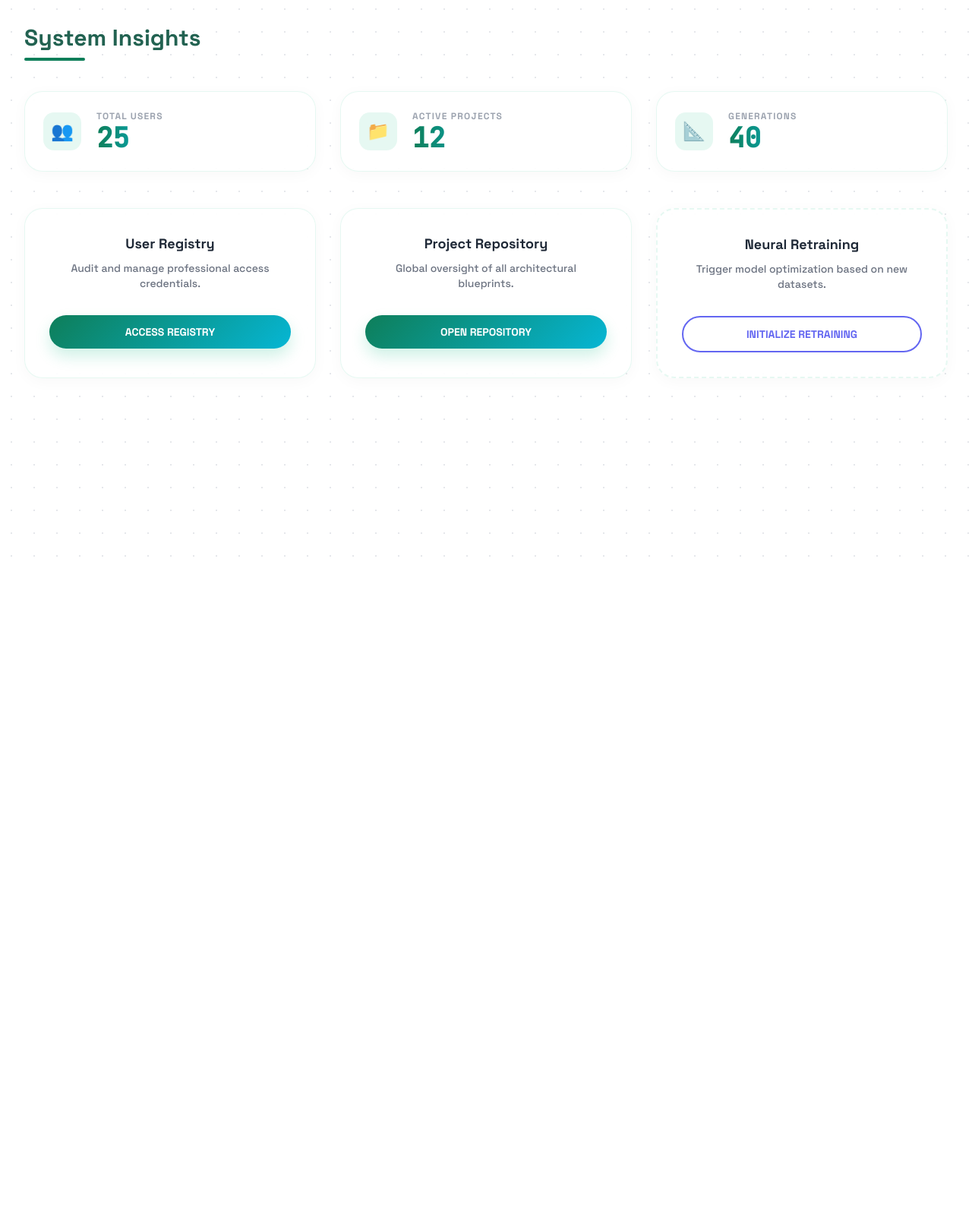
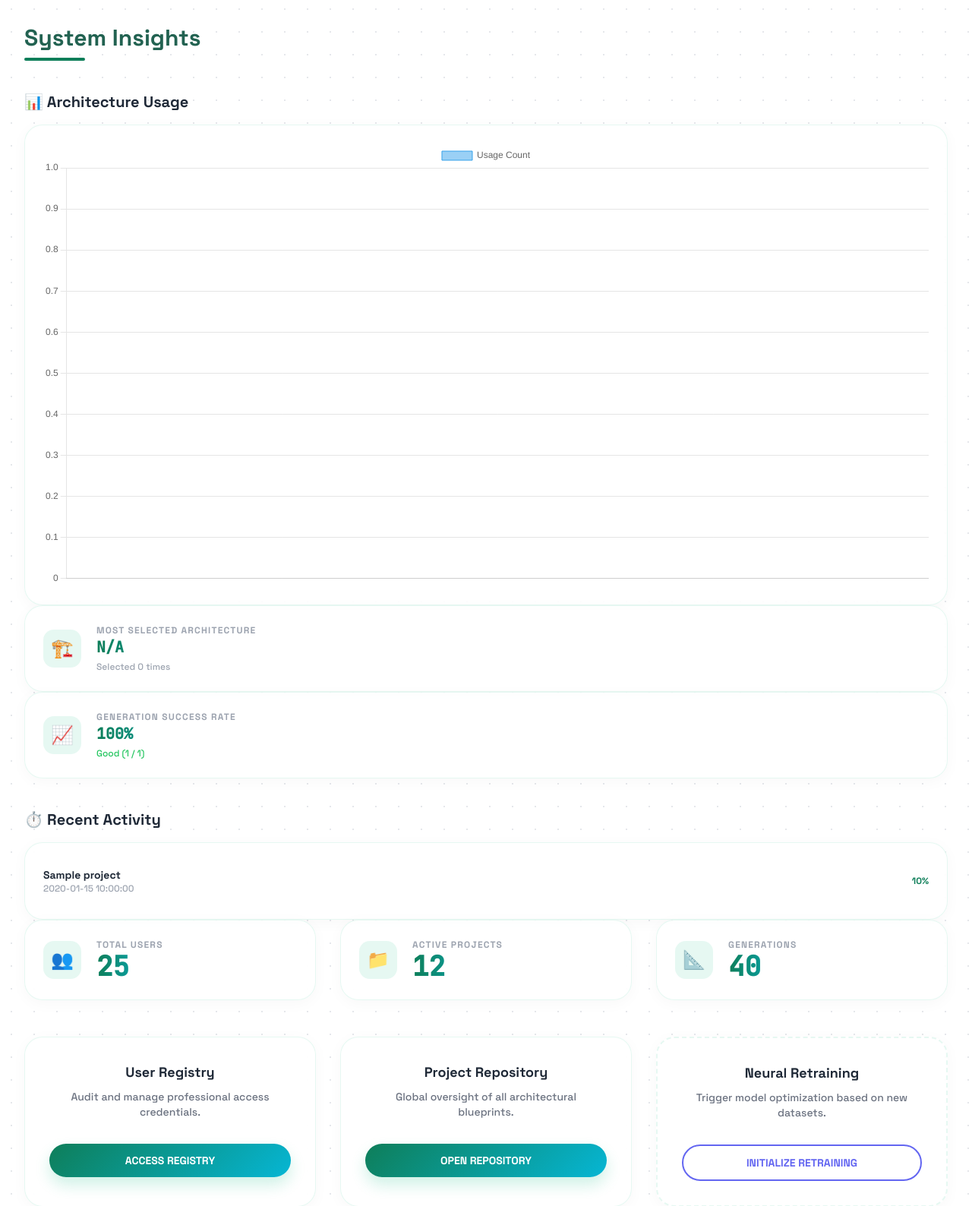
Before and after one commit to hanaAbdelwahab/GPARCHIMIND, a FastAPI app: page /Admin in a window 1280 px wide. Shown: the part 63-1651 px from the top of the page at 76% size. Before the commit the page ends 796 px from the top, so only its background shows below. Run offline with FastAPI, Linux system fonts and the light colour scheme; a database or web service that is not in the repository returns one stand-in record (values such as "Sample title"); data that the repository does not hold is empty; parts of the project's set-up code (start-up, migrations or seed data) failed here and were passed over; some libraries are stand-ins or nearby versions.

Commit message:
added karen feature in admin

```diff
--- a/main.py
+++ b/main.py
@@ -124,17 +124,121 @@ def home(request: Request):
 
 @app.get("/Admin", response_class=HTMLResponse)
 async def admin_dashboard(request: Request):
- return templates.TemplateResponse("admin.html", {"request": request})
 
+    # 📊 most selected architecture (top 1)
+    pipeline = [
+        {
+            "$match": {
+                "selected_architecture": {
+                    "$nin": ["Unknown", None, ""]
+                }
+            }
+        },
+        {
+            "$group": {
+                "_id": "$selected_architecture",
+                "count": {"$sum": 1}
+            }
+        },
+        {"$sort": {"count": -1}},
+        {"$limit": 1}
+    ]
+
+    result = list(db.hybrid_method.aggregate(pipeline))
+
+    most_arch = result[0]["_id"] if result else "N/A"
+    most_count = result[0]["count"] if result else 0
+
+    # 📈 success based on progress ≥ 70%
+    total_projects = db.projects.count_documents({})
+
+    successful_projects = db.projects.count_documents({
+        "progress": {"$gte": 70}
+    })
+
+    success_rate = 0
+    status = "Needs Improvement"
+
+    if total_projects > 0:
+        success_rate = int((successful_projects / total_projects) * 100)
+
+        if success_rate >= 70:
+            status = "Good"
+
+    # ⏱️ recent projects
+    recent_projects = list(
+        db.projects.find({}, {"_id": 0})
+        .sort("created_at", -1)
+        .limit(5)
+    )
+
+    # 📊 chart data (ALL architectures)
+    arch_pipeline = [
+        {
+            "$match": {
+                "selected_architecture": {
+                    "$nin": ["Unknown", None, ""]
+                }
+            }
+        },
+        {
+            "$group": {
+                "_id": "$selected_architecture",
+                "count": {"$sum": 1}
+            }
+        },
+        {"$sort": {"count": -1}}
+    ]
+
+    arch_data = list(db.hybrid_method.aggregate(arch_pipeline))
+
+    arch_labels = [item["_id"] for item in arch_data]
+    arch_counts = [item["count"] for item in arch_data]
+
+    return templates.TemplateResponse(
+        "admin.html",
+        {
+            "request": request,
+            "most_arch": most_arch,
+            "most_count": most_count,
+            "success_rate": success_rate,
+            "generated": successful_projects,
+            "total_projects": total_projects,
+            "status": status,
+            "recent_projects": recent_projects,
+            "arch_labels": arch_labels,
+            "arch_counts": arch_counts
+        }
+    )
 @app.get("/admin/users", response_class=HTMLResponse)
 async def get_all_users(request: Request):
-    users = list(db.Users.find({}, {"password": 0}))  # نشيل الباسورد
+    users = list(db.Users.find({}, {"password": 0}))
+
+    enriched_users = []
+
+    # 🔥 function تتحط جوه الفنكشن عادي
+    def serialize(obj):
+        if isinstance(obj, dict):
+            return {k: serialize(v) for k, v in obj.items()}
+        elif isinstance(obj, list):
+            return [serialize(i) for i in obj]
+        else:
+            return str(obj) if not isinstance(obj, (str, int, float, bool, type(None))) else obj
+
+    for user in users:
+        user_projects = get_user_projects(str(user["_id"]))
+
+        # 🔥 الحل النهائي
+        user_projects = serialize(user_projects)
+
+        user["projects"] = user_projects
+        enriched_users.append(user)
 
     return templates.TemplateResponse(
         "users.html",
         {
             "request": request,
-            "users": users
+            "users": enriched_users
         }
     )
 
--- a/presentation/templates/admin.html
+++ b/presentation/templates/admin.html
@@ -5,6 +5,7 @@
   <title>ArchiMind Admin - Blueprint Edition</title>
   <meta name="viewport" content="width=device-width, initial-scale=1.0">
   <script src="https://cdn.tailwindcss.com"></script>
+  <script src="https://cdn.jsdelivr.net/npm/chart.js"></script>
   <link href="https://fonts.googleapis.com/css2?family=Space+Grotesk:wght@300;500;700&family=JetBrains+Mono:wght@400;500&display=swap" rel="stylesheet">
 
   <style>
@@ -98,6 +99,83 @@
       <div class="h-1 w-20 bg-[var(--accent-main)] mt-2 rounded-full"></div>
     </div>
 
+
+    <div class="mt-10">
+  <h3 class="text-xl font-bold mb-4">📊 Architecture Usage</h3>
+
+  <div class="studio-card p-6">
+      <canvas id="archChart"
+        data-labels='{{ arch_labels | tojson | safe }}'
+        data-values='{{ arch_counts | tojson | safe }}'>
+</canvas>
+  </div>
+</div>
+
+
+
+    <div class="studio-card p-6 flex items-center gap-5">
+  <div class="icon-box">🏗️</div>
+  <div>
+    <p class="text-xs font-bold text-gray-400 uppercase tracking-widest">
+      Most Selected Architecture
+    </p>
+    <p class="text-xl font-bold stat-value">
+      {{ most_arch }}
+    </p>
+    <p class="text-xs text-gray-400 mt-1">
+      Selected {{ most_count }} times
+    </p>
+  </div>
+</div>
+
+
+<div class="studio-card p-6 flex items-center gap-5">
+  <div class="icon-box">📈</div>
+  <div>
+    <p class="text-xs font-bold text-gray-400 uppercase tracking-widest">
+      Generation Success Rate
+    </p>
+    <p class="text-xl font-bold stat-value">
+      {{ success_rate }}%
+    </p>
+
+    <p class="text-xs mt-1
+    {% if success_rate >= 70 %}
+      text-green-500
+    {% else %}
+      text-red-500
+    {% endif %}
+    ">
+      {{ status }} ({{ generated }} / {{ total_projects }})
+    </p>
+  </div>
+</div>
+<div class="mt-10">
+  <h3 class="text-xl font-bold mb-4">⏱️ Recent Activity</h3>
+
+  <div class="studio-card p-6">
+
+    {% for project in recent_projects %}
+    <div class="flex justify-between items-center py-2 border-b last:border-none">
+
+      <div>
+        <p class="font-semibold text-sm">{{ project.project_name }}</p>
+        <p class="text-xs text-gray-400">
+          {{ project.created_at }}
+        </p>
+      </div>
+
+      <div class="text-xs font-bold text-[var(--accent-main)]">
+        {{ project.progress | default(0) }}%
+      </div>
+
+    </div>
+    {% endfor %}
+
+  </div>
+</div>
+
+
     <div class="grid grid-cols-1 md:grid-cols-3 gap-8 mb-12">
       <div class="studio-card p-6 flex items-center gap-5">
         <div class="icon-box">👥</div>
@@ -154,6 +232,7 @@
 
   </main>
 
+
   <script>
 
     function goToProjects() {
@@ -176,5 +255,28 @@ function goToUsers() {
       console.log("Retraining...");
     }
   </script>
+
+  <script>
+document.addEventListener("DOMContentLoaded", function () {
+
+  const canvas = document.getElementById("archChart");
+
+  const labels = JSON.parse(canvas.dataset.labels);
+  const data = JSON.parse(canvas.dataset.values);
+
+  new Chart(canvas, {
+    type: 'bar',
+    data: {
+      labels: labels,
+      datasets: [{
+        label: 'Usage Count',
+        data: data,
+        borderWidth: 1
+      }]
+    }
+  });
+
+});
+</script>
 </body>
 </html>
```
Also changed, not shown: presentation/templates/users.html (+68 -3 lines).
